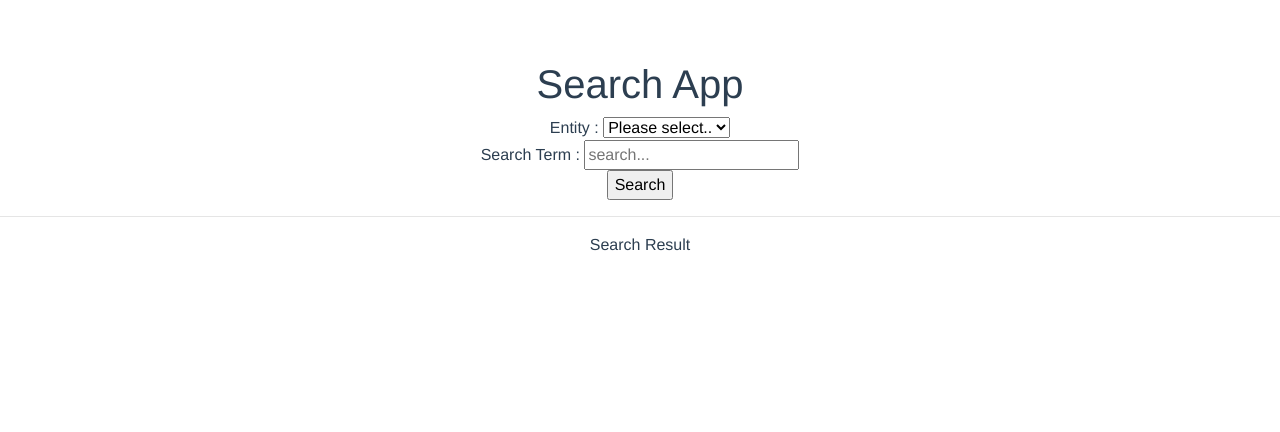
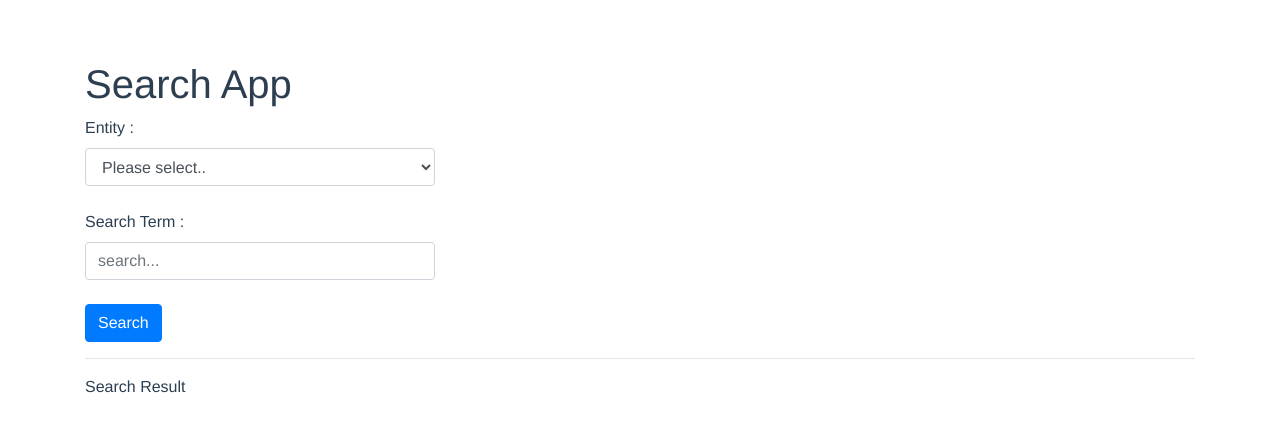
Before and after one commit to eclayaz/vuejs-search-app, a Vue app: page / in a window 1280 px wide. Shown: the top 432 px of the page. Built offline with nearby package versions, Linux system fonts and the light colour scheme.

Commit message:
search area UI improvements

```diff
--- a/public/index.html
+++ b/public/index.html
@@ -1,15 +1,19 @@
 <!DOCTYPE html>
 <html lang="en">
   <head>
-    <meta charset="utf-8">
-    <meta http-equiv="X-UA-Compatible" content="IE=edge">
-    <meta name="viewport" content="width=device-width,initial-scale=1.0">
-    <link rel="icon" href="<%= BASE_URL %>favicon.ico">
-    <title><%= htmlWebpackPlugin.options.title %></title>
+    <meta charset="utf-8" />
+    <meta http-equiv="X-UA-Compatible" content="IE=edge" />
+    <meta name="viewport" content="width=device-width,initial-scale=1.0" />
+    <link rel="icon" href="<%= BASE_URL %>favicon.ico" />
+    <title>Search App</title>
   </head>
   <body>
     <noscript>
-      <strong>We're sorry but <%= htmlWebpackPlugin.options.title %> doesn't work properly without JavaScript enabled. Please enable it to continue.</strong>
+      <strong
+        >We're sorry but <%= htmlWebpackPlugin.options.title %> doesn't work
+        properly without JavaScript enabled. Please enable it to
+        continue.</strong
+      >
     </noscript>
     <div id="app"></div>
     <!-- built files will be auto injected -->
--- a/src/App.css
+++ b/src/App.css
@@ -2,7 +2,6 @@
   font-family: Avenir, Helvetica, Arial, sans-serif;
   -webkit-font-smoothing: antialiased;
   -moz-osx-font-smoothing: grayscale;
-  text-align: center;
   color: #2c3e50;
   margin-top: 60px;
 }
--- a/src/App.vue
+++ b/src/App.vue
@@ -1,5 +1,6 @@
 <template>
-  <div id="app">
+  <div id="app" class="container">
+    <h1>Search App</h1>
     <Search v-on:search="searchEntity" />
     <hr />
     <Result v-if="!results.lenth" v-bind:results="results" />
--- a/src/components/search/Search.css
+++ b/src/components/search/Search.css
@@ -1,8 +1,3 @@
-#app {
-  font-family: Avenir, Helvetica, Arial, sans-serif;
-  -webkit-font-smoothing: antialiased;
-  -moz-osx-font-smoothing: grayscale;
-  text-align: center;
-  color: #2c3e50;
-  margin-top: 60px;
+label.form-check-label {
+  text-transform: capitalize;
 }
--- a/src/components/search/Search.vue
+++ b/src/components/search/Search.vue
@@ -1,32 +1,54 @@
 <template>
   <form @submit="checkForm">
-    <h1>Search App</h1>
-
     <div v-if="errors.length">
       <b>Please correct the following error(s):</b>
       <ul>
         <li v-bind:key="id" v-for="(error, id) in errors">{{ error }}</li>
       </ul>
     </div>
-    Entity :
-    <select v-model="entity">
+
+    <div class="row">
+      <div class="col">
+        <div class="mb-4">
+          <label>Entity :</label>
+          <select class="form-control" v-model="entity">
             <option disabled value>Please select..</option>
             <option value="organizations">Organizations</option>
             <option value="users">Users</option>
             <option value="tickets">Tickets</option>
           </select>
+        </div>
+        <div class="mb-4">
+          <label>Search Term :</label>
+          <input
+            class="form-control"
+            v-model="searchTerm"
+            placeholder="search..."
+          />
+        </div>
+      </div>
+      <div class="col-8">
         <div v-if="entity !== '' && searchableFields.hasOwnProperty(entity)">
-      <p>Select field:</p>
-      <span v-bind:key="key" v-for="key in searchableFields[entity]">
-        <input type="radio" :value="key" v-model="searchKey" /> &nbsp;
-        <label for="one">{{ key }}</label>
+          <label>Field:</label>
+          <div class="custom-control custom-radio">
+            <span
+              class="form-check form-check-inline"
+              v-bind:key="key"
+              v-for="key in searchableFields[entity]"
+            >
+              <input
+                class="form-check-input"
+                type="radio"
+                :value="key"
+                v-model="searchKey"
+              />
+              <label class="form-check-label" for="one">{{ key }}</label>
             </span>
           </div>
-    <div>
-      Search Term :
-      <input v-model="searchTerm" placeholder="search..." />
         </div>
-    <input type="submit" value="Search" />
+      </div>
+    </div>
+    <button type="submit" class="btn btn-primary">Search</button>
   </form>
 </template>
 
```
Lines whose indentation alone changed are shown as unchanged.
